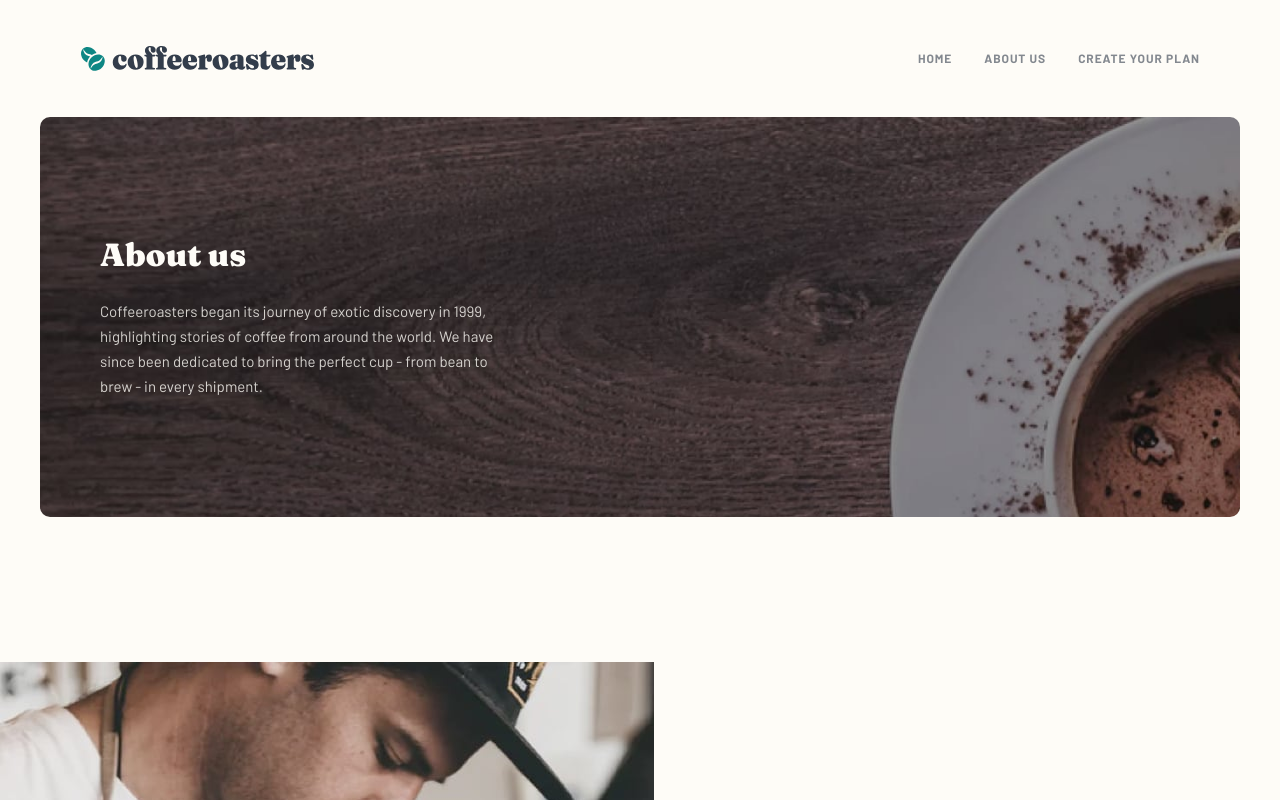
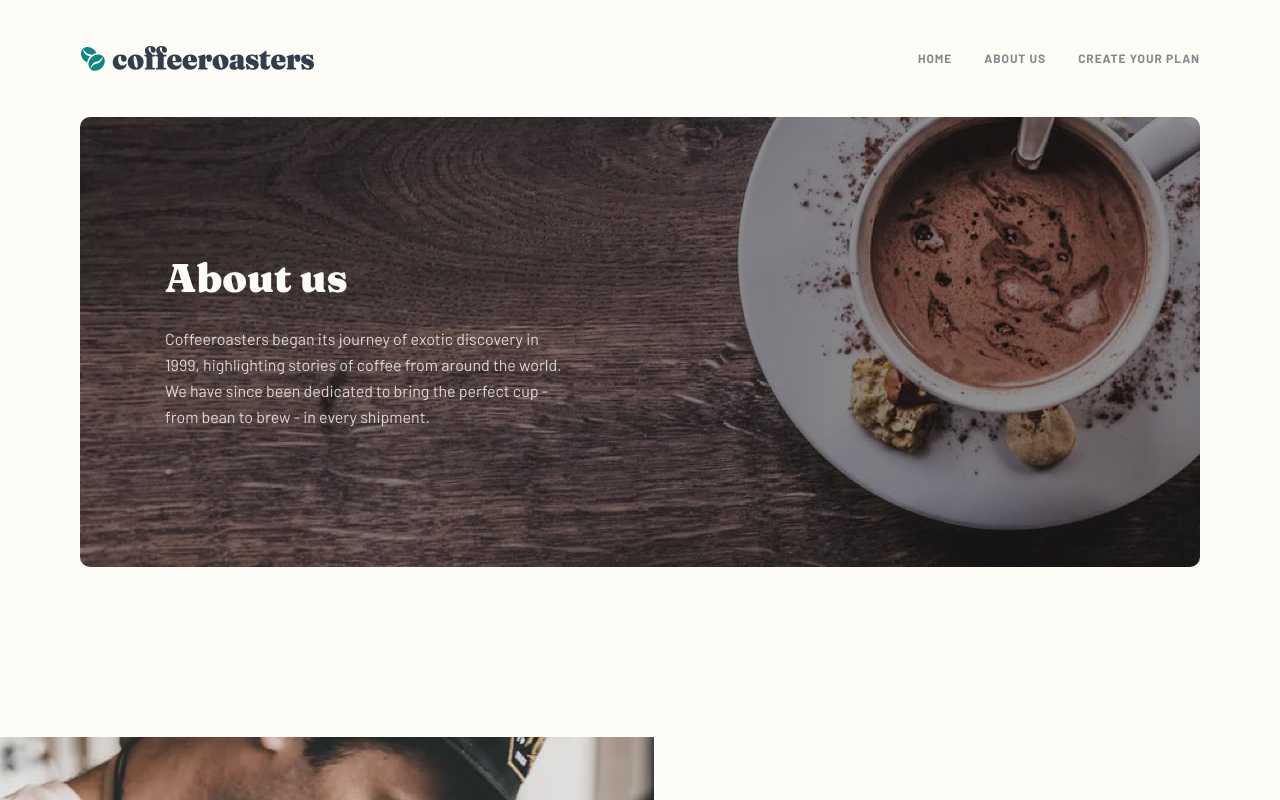
Before and after one commit to vickievien/coffee-roasters, a Next.js app: page /about in a window 1280 px wide. Shown: the top 800 px of the page. Built offline with nearby package versions, Linux system fonts and the light colour scheme.

Commit message:
:lipstick: update: add styles to About Hero component for desktop view

```diff
--- a/styles/About.module.css
+++ b/styles/About.module.css
@@ -44,3 +44,20 @@
         line-height: 40px;
     }
 }
+
+@media only screen and (min-width: 1280px) {
+    .hero_container {
+        background-image: url('/assets/about/desktop/image-hero-whitecup.jpg');
+        margin: 0 80px 170px 80px;
+        padding-left: 85px;
+        height: 450px;
+    }
+    .hero_text_container h2 {
+        font-size: 40px;
+        line-height: 48px;
+    }
+    .hero_text_container p {
+        font-size: 16px;
+        line-height: 26px;
+    }
+}
```
